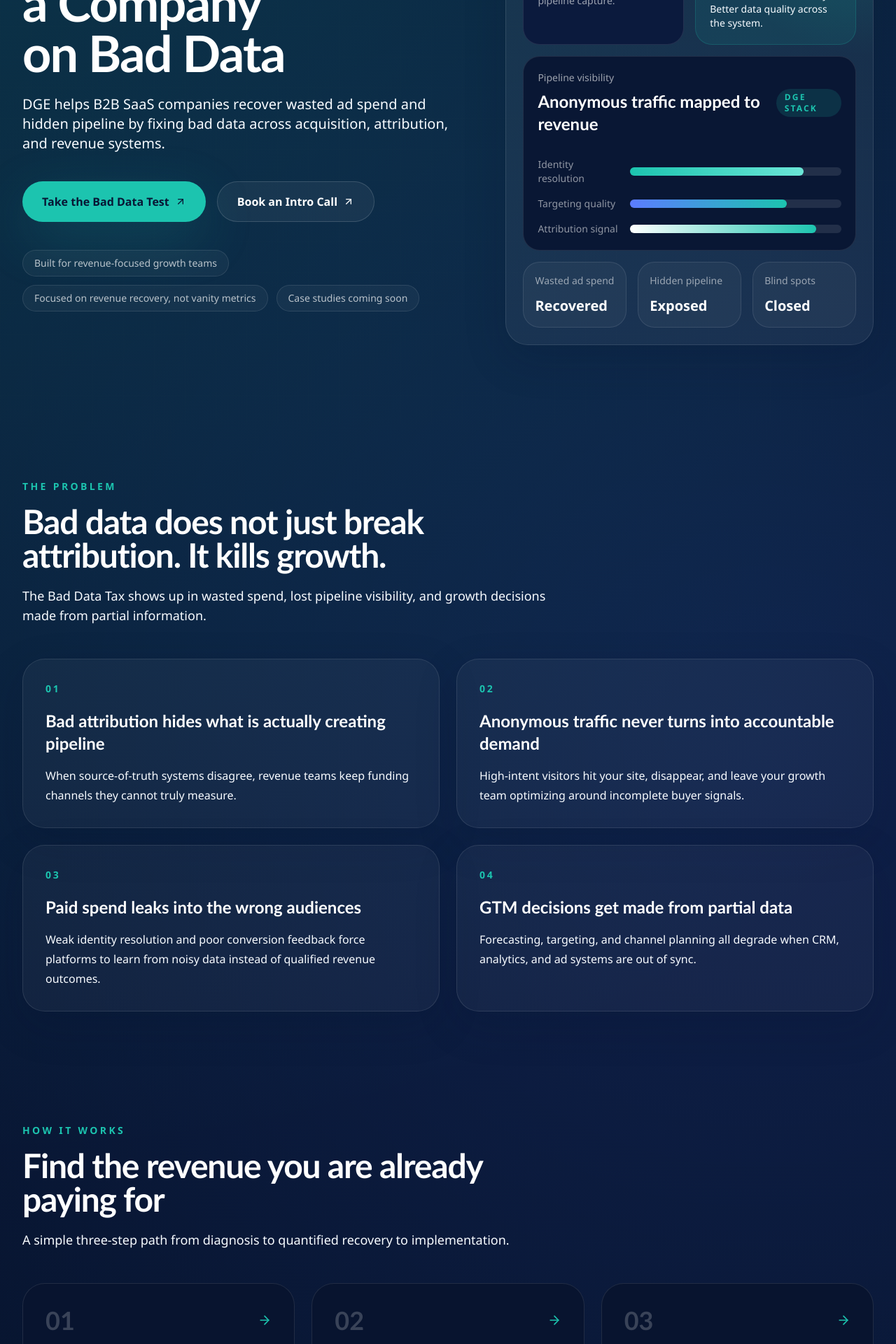
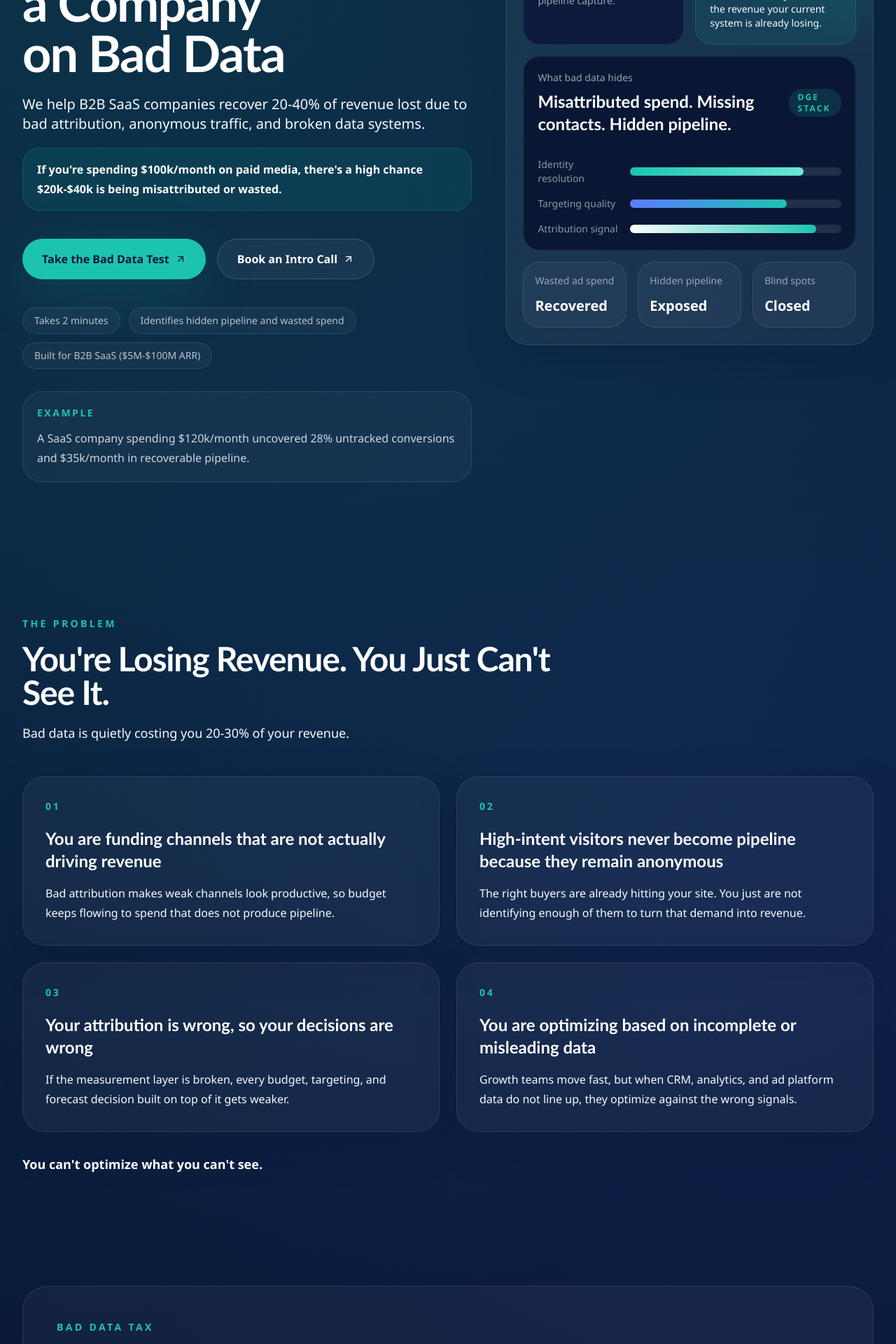
Before and after one commit to jrworksts/data-growth-engine, a Next.js app: page / in a window 1280 px wide. Shown: the part 360-2280 px from the top of the page at 70% size. Built offline with nearby package versions, Linux system fonts and the light colour scheme.

Commit message:
Rewrite homepage for conversion

```diff
--- a/app/page.tsx
+++ b/app/page.tsx
@@ -43,7 +43,10 @@ export default function HomePage() {
               It&apos;s Hard to Grow a Company on Bad Data
             </h1>
             <p className="mt-6 max-w-2xl text-lg leading-8 text-white/72 md:text-xl">
-              DGE helps B2B SaaS companies recover wasted ad spend and hidden pipeline by fixing bad data across acquisition, attribution, and revenue systems.
+              We help B2B SaaS companies recover 20-40% of revenue lost due to bad attribution, anonymous traffic, and broken data systems.
+            </p>
+            <p className="mt-5 max-w-2xl rounded-[1.5rem] border border-aqua/20 bg-aqua/10 px-5 py-4 text-base font-semibold leading-7 text-white">
+              If you&apos;re spending $100k/month on paid media, there&apos;s a high chance $20k-$40k is being misattributed or wasted.
             </p>
             <div className="mt-10 flex flex-col gap-4 sm:flex-row">
               <CtaLink href={siteConfig.primaryCta.href} label={siteConfig.primaryCta.label} size="lg" external />
@@ -55,6 +58,12 @@ export default function HomePage() {
                   {signal}
                 </div>
               ))}
+            </div>
+            <div className="mt-8 max-w-2xl rounded-[1.75rem] border border-white/10 bg-white/[0.04] p-5">
+              <p className="text-sm font-semibold uppercase tracking-[0.18em] text-aqua">Example</p>
+              <p className="mt-3 text-base leading-7 text-white/80">
+                A SaaS company spending $120k/month uncovered 28% untracked conversions and $35k/month in recoverable pipeline.
+              </p>
             </div>
           </Reveal>
           <Reveal delay={0.1} className="relative">
@@ -70,14 +79,14 @@ export default function HomePage() {
                   <div className="rounded-[1.5rem] border border-aqua/20 bg-aqua/10 p-5">
                     <p className="text-sm text-aqua">Primary lever</p>
                     <p className="mt-3 font-display text-3xl font-bold text-white">Revenue Recovery</p>
-                    <p className="mt-2 text-sm text-white/68">Not more channel activity. Better data quality across the system.</p>
+                    <p className="mt-2 text-sm text-white/68">Not more activity. Recover the revenue your current system is already losing.</p>
                   </div>
                 </div>
                 <div className="mt-4 rounded-[1.5rem] border border-white/10 bg-[#091734] p-5">
                   <div className="flex items-center justify-between">
                     <div>
-                      <p className="text-sm text-white/60">Pipeline visibility</p>
-                      <p className="mt-2 font-display text-2xl font-bold text-white">Anonymous traffic mapped to revenue</p>
+                      <p className="text-sm text-white/60">What bad data hides</p>
+                      <p className="mt-2 font-display text-2xl font-bold text-white">Misattributed spend. Missing contacts. Hidden pipeline.</p>
                     </div>
                     <div className="rounded-full bg-aqua/15 px-3 py-1 text-xs font-semibold uppercase tracking-[0.18em] text-aqua">
                       DGE Stack
@@ -118,7 +127,7 @@ export default function HomePage() {
 
       <section id="problem" className="mx-auto max-w-7xl px-4 py-20 sm:px-6 lg:px-8">
         <Reveal>
-          <SectionHeading eyebrow="The Problem" title="Bad data does not just break attribution. It kills growth." description="The Bad Data Tax shows up in wasted spend, lost pipeline visibility, and growth decisions made from partial information." />
+          <SectionHeading eyebrow="The Problem" title="You&apos;re Losing Revenue. You Just Can&apos;t See It." description="Bad data is quietly costing you 20-30% of your revenue." />
         </Reveal>
         <div className="mt-12 grid gap-6 md:grid-cols-2">
           {problemPoints.map((point, index) => (
@@ -131,11 +140,30 @@ export default function HomePage() {
             </Reveal>
           ))}
         </div>
+        <Reveal delay={0.18}>
+          <p className="mt-8 text-lg font-semibold text-white">You can&apos;t optimize what you can&apos;t see.</p>
+        </Reveal>
+      </section>
+
+      <section className="mx-auto max-w-7xl px-4 py-20 sm:px-6 lg:px-8">
+        <Reveal>
+          <div className="rounded-[2.25rem] border border-white/10 bg-white/[0.04] p-8 md:p-12">
+            <SectionHeading
+              eyebrow="Bad Data Tax"
+              title="The Bad Data Tax Is Real"
+              description="Most B2B SaaS companies are losing 20-30% of revenue due to broken attribution, identity gaps, and incomplete data."
+            />
+            <div className="mt-8 max-w-3xl text-lg leading-8 text-white/74">
+              <p>They don&apos;t realize it because their dashboards look good enough.</p>
+              <p className="mt-4 font-semibold text-white">But underneath: Revenue is leaking.</p>
+            </div>
+          </div>
+        </Reveal>
       </section>
 
       <section id="how-it-works" className="mx-auto max-w-7xl px-4 py-20 sm:px-6 lg:px-8">
         <Reveal>
-          <SectionHeading eyebrow="How It Works" title="Find the revenue you are already paying for" description="A simple three-step path from diagnosis to quantified recovery to implementation." />
+          <SectionHeading eyebrow="How It Works" title="We Find the Revenue You&apos;re Already Paying For" description="We don&apos;t guess. We quantify exactly what you&apos;re losing." />
         </Reveal>
         <div className="mt-12 grid gap-6 lg:grid-cols-3">
           {steps.map((step, index) => (
@@ -156,7 +184,12 @@ export default function HomePage() {
       <section className="mx-auto max-w-7xl px-4 py-20 sm:px-6 lg:px-8">
         <div className="rounded-[2rem] border border-white/10 bg-gradient-to-br from-white/[0.06] to-white/[0.02] p-8 md:p-12">
           <Reveal>
-            <SectionHeading eyebrow="Revenue Recovery Outcomes" title="Recover lost pipeline before you buy more traffic" description="DGE is built to improve revenue signal quality across your demand system so paid media can perform against cleaner data." />
+            <SectionHeading eyebrow="Outcomes" title="Recover Lost Revenue Before You Buy More Traffic" description="Most teams scale spend before fixing data. That just scales waste." />
+          </Reveal>
+          <Reveal delay={0.05}>
+            <p className="mt-6 text-2xl font-semibold text-aqua md:text-3xl">
+              Recover $20k-$200k/month in lost pipeline before increasing budget.
+            </p>
           </Reveal>
           <div className="mt-12 grid gap-4 md:grid-cols-2 xl:grid-cols-5">
             {outcomes.map((outcome, index) => {
@@ -177,7 +210,7 @@ export default function HomePage() {
       <section className="mx-auto max-w-7xl px-4 py-20 sm:px-6 lg:px-8">
         <div className="grid gap-10 lg:grid-cols-[0.9fr_1.1fr] lg:items-start">
           <Reveal>
-            <SectionHeading eyebrow="Qualification" title="Built for a very specific buyer" description="DGE is not a generalist marketing shop. The offer is designed for B2B SaaS teams with enough complexity and spend for bad data to become a revenue problem." />
+            <SectionHeading eyebrow="Qualification" title="Built for a Specific Type of Company" description="If you don&apos;t meet this criteria, this likely won&apos;t work for you." />
           </Reveal>
           <div className="grid gap-6 md:grid-cols-2">
             <Reveal delay={0.08}>
@@ -200,13 +233,13 @@ export default function HomePage() {
         <Reveal>
           <div className="rounded-[2.5rem] border border-aqua/20 bg-[linear-gradient(135deg,rgba(28,196,175,0.18),rgba(9,22,50,0.94))] p-8 shadow-glow md:p-12">
             <p className="text-sm font-semibold uppercase tracking-[0.24em] text-aqua">Main CTA</p>
-            <h2 className="mt-4 max-w-3xl font-display text-4xl font-bold tracking-tight text-white md:text-5xl">How much revenue are you losing to bad data?</h2>
+            <h2 className="mt-4 max-w-4xl font-display text-4xl font-bold tracking-tight text-white md:text-5xl">How Much Revenue Are You Losing Every Month Without Realizing It?</h2>
             <p className="mt-5 max-w-2xl text-lg leading-8 text-white/78">
-              Start with the free diagnostic. The Bad Data Test helps qualified teams see where wasted spend, missing identity, and broken measurement are suppressing growth.
+              Most companies discover 20-30% of their spend or pipeline is misattributed.
             </p>
+            <p className="mt-3 max-w-2xl text-lg leading-8 text-white/78">You won&apos;t see this in your dashboards.</p>
             <div className="mt-8 flex flex-col gap-4 sm:flex-row">
               <CtaLink href={siteConfig.primaryCta.href} label={siteConfig.primaryCta.label} size="lg" external />
-              <CtaLink href={siteConfig.secondaryCta.href} label={siteConfig.secondaryCta.label} size="lg" external variant="secondary" />
             </div>
           </div>
         </Reveal>
@@ -214,7 +247,23 @@ export default function HomePage() {
 
       <section className="mx-auto max-w-7xl px-4 py-20 sm:px-6 lg:px-8">
         <Reveal>
-          <SectionHeading eyebrow="Book a Call" title="Get a direct view into your Revenue Recovery opportunity" description="Use the embedded booking flow below or open the calendar directly if your browser blocks embeds." />
+          <SectionHeading eyebrow="Book a Call" title="See Your Revenue Recovery Opportunity" description="This is not a sales call." />
+        </Reveal>
+        <Reveal delay={0.04}>
+          <div className="mt-8 rounded-[2rem] border border-white/10 bg-white/[0.04] p-8">
+            <p className="text-base leading-7 text-white/76">On this call, we:</p>
+            <ul className="mt-5 space-y-3 text-base leading-7 text-white">
+              <li>• Review your data and attribution setup</li>
+              <li>• Identify where revenue is being lost</li>
+              <li>• Estimate recoverable pipeline and wasted spend</li>
+            </ul>
+            <p className="mt-6 text-sm font-semibold uppercase tracking-[0.18em] text-aqua">
+              Best for: B2B SaaS companies spending $50k+/month on paid media
+            </p>
+            <div className="mt-6">
+              <CtaLink href={siteConfig.secondaryCta.href} label="Book Intro Call" external />
+            </div>
+          </div>
         </Reveal>
         <div className="mt-12">
           <Reveal delay={0.08}>
@@ -247,9 +296,9 @@ export default function HomePage() {
         <Reveal>
           <div className="rounded-[2.5rem] border border-white/10 bg-white/[0.04] px-8 py-12 text-center md:px-12">
             <p className="text-sm font-semibold uppercase tracking-[0.24em] text-aqua">Final CTA</p>
-            <h2 className="mt-4 font-display text-4xl font-bold tracking-tight text-white md:text-5xl">It&apos;s hard to grow a company on bad data.</h2>
+            <h2 className="mt-4 font-display text-4xl font-bold tracking-tight text-white md:text-5xl">You&apos;re Already Paying for This Lost Revenue</h2>
             <p className="mx-auto mt-5 max-w-2xl text-lg leading-8 text-white/70">
-              Take the Bad Data Test and find the revenue your team is already paying to lose.
+              You just can&apos;t see it yet.
             </p>
             <div className="mt-8 flex flex-col justify-center gap-4 sm:flex-row">
               <CtaLink href={siteConfig.primaryCta.href} label={siteConfig.primaryCta.label} size="lg" external />
--- a/data/site.ts
+++ b/data/site.ts
@@ -25,24 +25,24 @@ export const navItems = [
 
 export const problemPoints = [
   {
-    title: "Bad attribution hides what is actually creating pipeline",
+    title: "You are funding channels that are not actually driving revenue",
     body:
-      "When source-of-truth systems disagree, revenue teams keep funding channels they cannot truly measure."
+      "Bad attribution makes weak channels look productive, so budget keeps flowing to spend that does not produce pipeline."
   },
   {
-    title: "Anonymous traffic never turns into accountable demand",
+    title: "High-intent visitors never become pipeline because they remain anonymous",
     body:
-      "High-intent visitors hit your site, disappear, and leave your growth team optimizing around incomplete buyer signals."
+      "The right buyers are already hitting your site. You just are not identifying enough of them to turn that demand into revenue."
   },
   {
-    title: "Paid spend leaks into the wrong audiences",
+    title: "Your attribution is wrong, so your decisions are wrong",
     body:
-      "Weak identity resolution and poor conversion feedback force platforms to learn from noisy data instead of qualified revenue outcomes."
+      "If the measurement layer is broken, every budget, targeting, and forecast decision built on top of it gets weaker."
   },
   {
-    title: "GTM decisions get made from partial data",
+    title: "You are optimizing based on incomplete or misleading data",
     body:
-      "Forecasting, targeting, and channel planning all degrade when CRM, analytics, and ad systems are out of sync."
+      "Growth teams move fast, but when CRM, analytics, and ad platform data do not line up, they optimize against the wrong signals."
   }
 ] as const;
 
@@ -51,19 +51,19 @@ export const steps = [
     number: "01",
     title: "Diagnose with the Bad Data Test",
     body:
-      "Pressure-test attribution, traffic identity, measurement coverage, and revenue signal quality in a fast executive diagnostic."
+      "Identify where revenue is being lost across attribution, traffic identity, and revenue capture."
   },
   {
     number: "02",
     title: "Quantify recoverable revenue",
     body:
-      "The Revenue Recovery Audit sizes the Bad Data Tax in pipeline, spend efficiency, and lost decision quality."
+      "Show exactly how much pipeline and paid spend is recoverable before you increase budget."
   },
   {
     number: "03",
     title: "Implement the Data Growth Stack",
     body:
-      "DGE fixes the underlying data architecture so your growth team can target, measure, and scale from cleaner revenue signals."
+      "Fix attribution, targeting, and identity so the revenue you are already paying for stops leaking."
   }
 ] as const;
 
@@ -94,37 +94,42 @@ export const faqs = [
   {
     question: "What is the Bad Data Test?",
     answer:
-      "It is a diagnostic designed to uncover where bad attribution, weak identity resolution, and incomplete revenue data are suppressing paid performance and pipeline visibility."
+      "It is a short diagnostic that surfaces where bad attribution, anonymous traffic, and broken revenue data are hiding wasted spend and missed pipeline."
   },
   {
     question: "Who is this for?",
     answer:
-      "The offer is built for B2B SaaS companies with real paid media budgets, an internal growth team, and a need for cleaner revenue signals."
+      "It is built for B2B SaaS companies in the $5M-$100M ARR range that spend $50k-$500k per month on paid media and have an in-house growth team."
+  },
+  {
+    question: "How much revenue can we recover?",
+    answer:
+      "That depends on how severe the Bad Data Tax is, but many qualified teams uncover meaningful recoverable pipeline, misattributed conversions, and wasted paid spend before they buy more traffic."
+  },
+  {
+    question: "Why can’t I see this in my current dashboards?",
+    answer:
+      "Because most dashboards only report what is captured, not what is missing. If identity resolution, attribution, or conversion feedback is broken, your reporting can look acceptable while revenue still leaks underneath it."
   },
   {
     question: "What happens after the test?",
     answer:
-      "Qualified teams get a clearer view of likely measurement gaps and can move into a Revenue Recovery Audit to quantify the opportunity."
+      "Qualified teams get a clearer view of where revenue is being lost. From there, the next step is usually a Revenue Recovery Audit to quantify the opportunity in dollars."
   },
   {
     question: "What is a Revenue Recovery Audit?",
     answer:
-      "It is a paid engagement focused on sizing how much pipeline visibility, ad efficiency, and targeting accuracy can be recovered by fixing bad data."
+      "It is a paid audit focused on measuring how much pipeline, spend efficiency, and targeting accuracy can be recovered by fixing bad data."
   },
   {
-    question: "Do you work with non-SaaS companies?",
+    question: "How long does implementation take?",
     answer:
-      "No. DGE is positioned specifically for B2B SaaS companies with complex acquisition, attribution, and CRM data flows."
-  },
-  {
-    question: "What kinds of data problems do you fix?",
-    answer:
-      "Common issues include broken attribution, weak lead-source hygiene, missing conversion feedback, poor identity coverage, anonymous traffic loss, and disconnected CRM-to-ad platform signals."
+      "That depends on the severity and spread of the data issues, but the goal is straightforward: fix the measurement and identity gaps fast enough to recover revenue before more budget gets wasted."
   }
 ] as const;
 
 export const trustSignals = [
-  "Built for revenue-focused growth teams",
-  "Focused on revenue recovery, not vanity metrics",
-  "Case studies coming soon"
+  "Takes 2 minutes",
+  "Identifies hidden pipeline and wasted spend",
+  "Built for B2B SaaS ($5M-$100M ARR)"
 ] as const;
```
